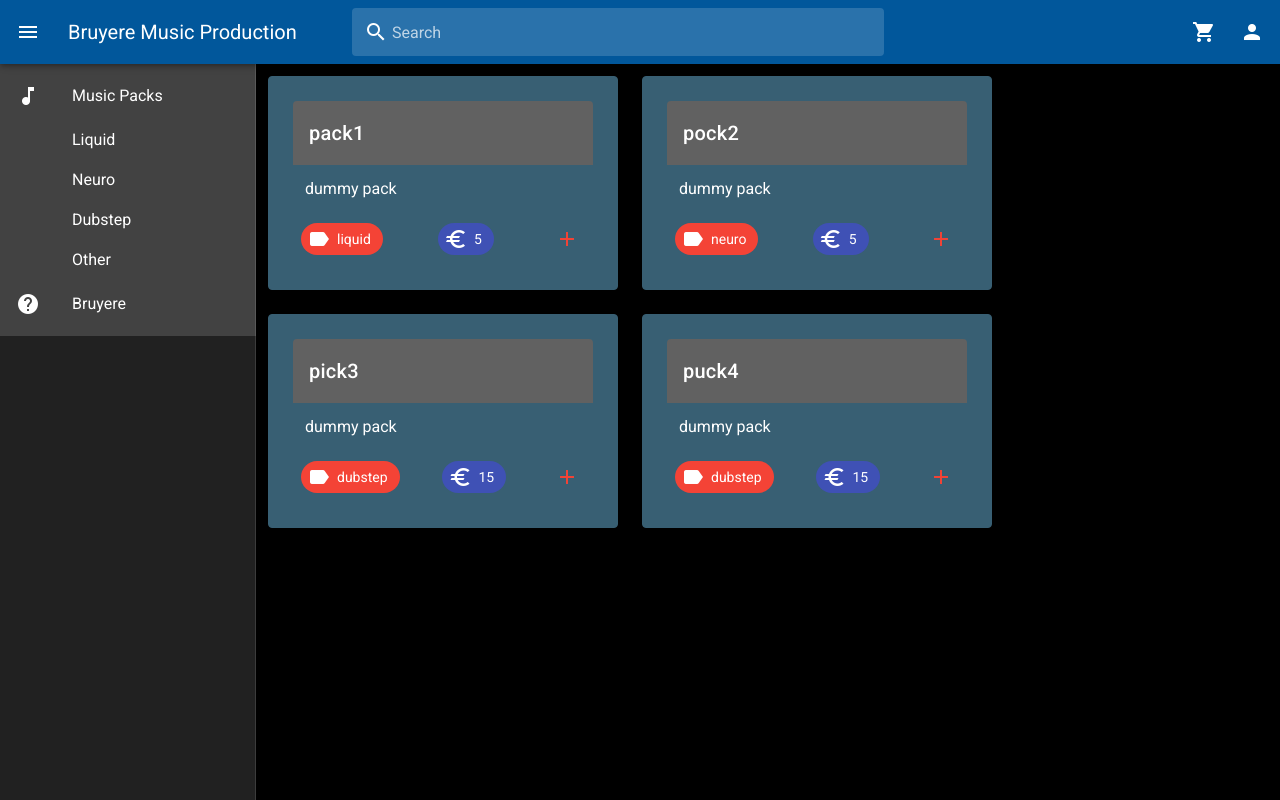
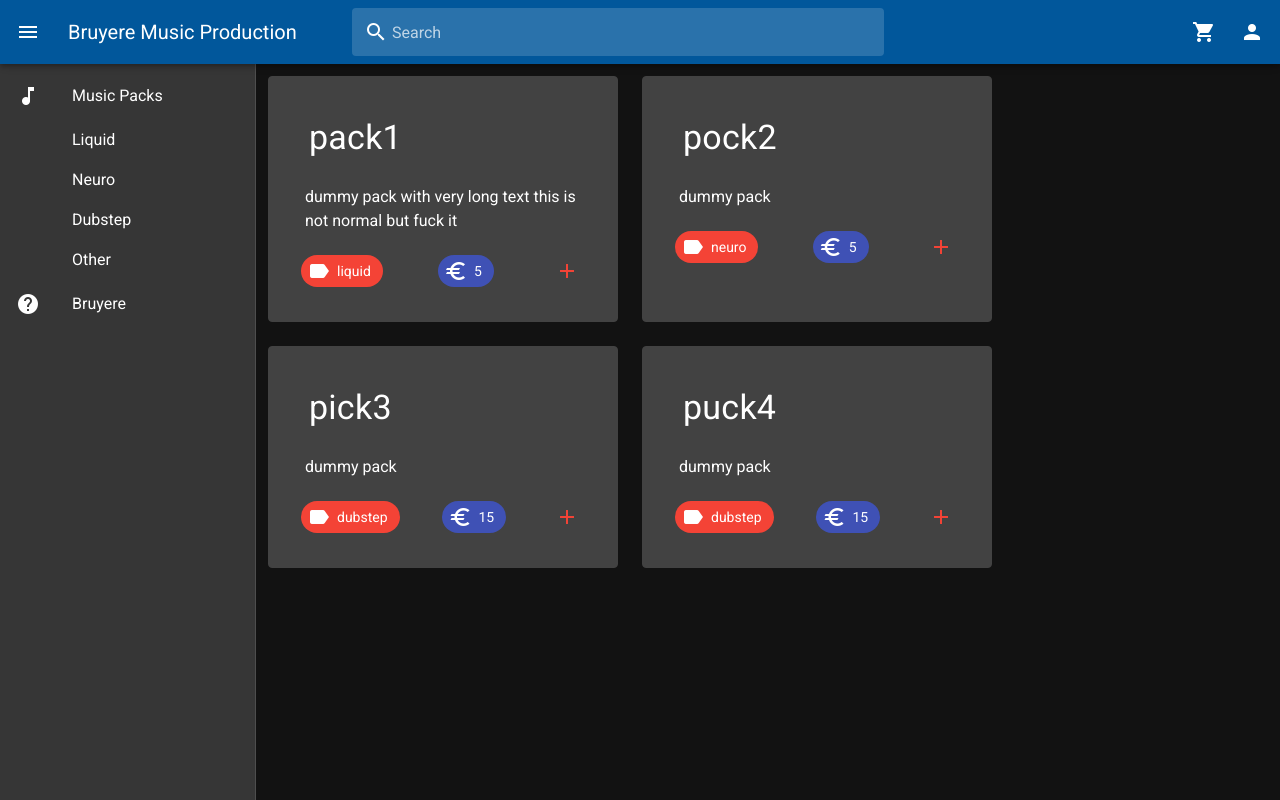
Before and after one commit to StefanHeijden/svm, a Vue app: page / in a window 1280 px wide. Built offline with nearby package versions, Linux system fonts and the light colour scheme.

Commit message:
dark theme is better, remove my css

```diff
--- a/src/App.vue
+++ b/src/App.vue
@@ -5,9 +5,8 @@
       v-model="drawer"
       :clipped="$vuetify.breakpoint.lgAndUp"
       app
-      color="grey darken-4"
     >
-      <v-list color="grey darken-3" dense>
+      <v-list dense>
         <template v-for="item in items" >
           <v-list-item
             :key="item.text"
@@ -15,9 +14,9 @@
             @click="page = item.click "
           >
             <v-list-item-action>
-              <v-icon color="white" >{{ item.icon }}</v-icon>
+              <v-icon >{{ item.icon }}</v-icon>
             </v-list-item-action>
-            <div id="white" color="white">{{ item.text }}</div>
+            <div>{{ item.text }}</div>
           </v-list-item>
         </template>
       </v-list>
@@ -93,7 +92,7 @@
     </v-dialog>
 
     <!--Content-->
-    <v-content id="back">
+    <v-content>
       <packs
         v-if="page != 'info' && page != 'account'"
         v-bind:title="page"
@@ -158,12 +157,3 @@ import login from './../src/components/Login'
     }),
 }
 </script>
-
-<style>
-#white {
-  color: white !important;
-}
-#back {
- background-color: black;
-}
-</style>
--- a/src/components/Pack.vue
+++ b/src/components/Pack.vue
@@ -2,10 +2,10 @@
   <v-card
     outlined
     width="350px"
-    color="#385F73"
+    color="grey darken-3"
   >
-    <v-card-title class="grey darken-2">
-          {{name}}
+    <v-card-title class="display-1">
+      {{name}}
     </v-card-title>
     <v-container>
       <v-row>
--- a/src/components/Packs.vue
+++ b/src/components/Packs.vue
@@ -37,7 +37,7 @@ export default {
   methods: {
     filter: function(title, seachstring){
       var temp = [
-        {id: 0, name: 'pack1', description: 'dummy pack', type: 'liquid', price: 5.00, selected: 'false'},
+        {id: 0, name: 'pack1', description: 'dummy pack with very long text this is not normal but fuck it', type: 'liquid', price: 5.00, selected: 'false'},
         {id: 1, name: 'pock2', description: 'dummy pack', type: 'neuro', price: 5.00, selected: 'false'},
         {id: 2, name: 'pick3', description: 'dummy pack', type: 'dubstep', price: 15.00, selected: 'false'},
         {id: 3, name: 'puck4', description: 'dummy pack', type: 'dubstep', price: 15.00, selected: 'false'}
```
